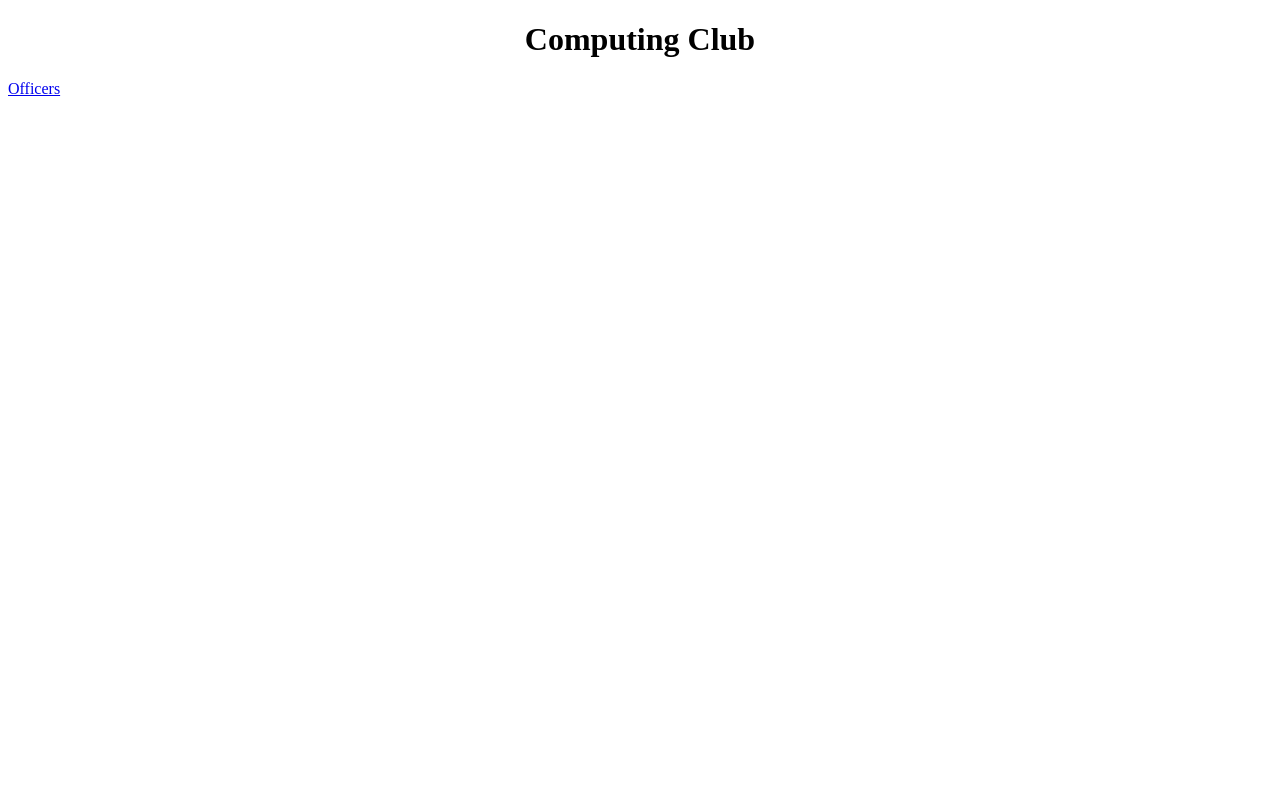
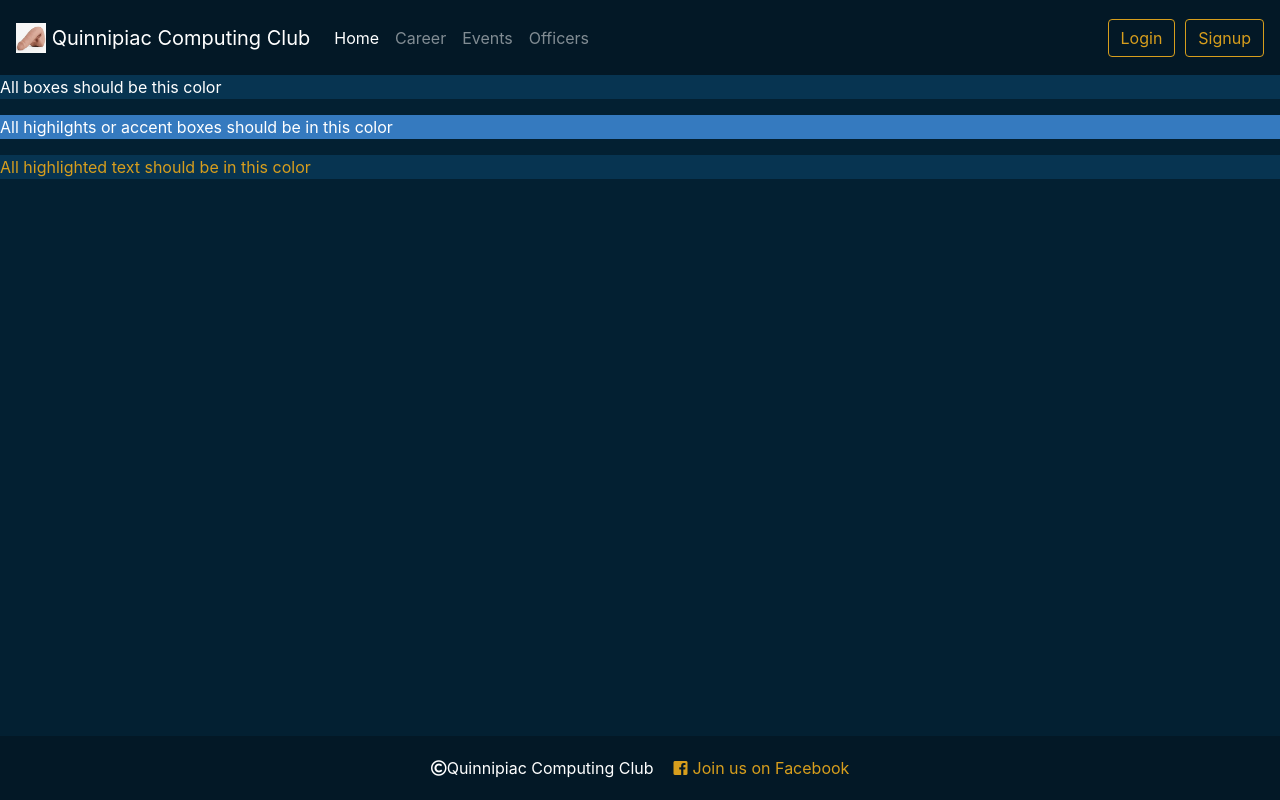
Before and after one commit to MRusso28/ComputingClub, a plain HTML site: page index.html in a window 1280 px wide. Drawn offline with nearby package versions, Linux system fonts and the light colour scheme.

Commit message:
add start of index and styling

```diff
--- a/css/main.css
+++ b/css/main.css
@@ -1,14 +1,106 @@
 h1{
   text-align: center;
 }
+
 .card{
   width: 90%;
   max-height: 100%;
 }
-img{
-  width: 100%;
-}
+
 .card-text{
   max-height: 100%;
   height: 100px;
 }
+
+body {
+	background-color: #032032;
+}
+
+.navbar {
+	background-color: #031826;
+  height: 75px;
+}
+
+.content > h1 {
+	text-align: center;
+}
+
+.info-box{
+  background: #073451; darker blue
+}
+
+.highlight-box{
+  background: #357abf; /*lighter blue*/
+}
+
+.gen-text{
+  color: white;
+}
+
+.font-highlight{
+  color: #d79e1d;
+}
+
+.signup-form, .login-form{
+  margin: 0;
+}
+
+.login-form{
+  margin-right: 10px;
+}
+
+.btn-signup, .btn-login{
+  color: #d79e1d;
+  background-color: transparent;
+  background-image: none;
+  border-color: #d79e1d;
+}
+
+.btn-signup:hover, .btn-login:hover{
+  color: #E7C477;
+  background-color: #E7C477;
+  background-image: none;
+  border-color: #E3BB60;
+  color: #031826;
+}
+
+.btn-signup:active, .btn-login:active{
+  color: #E7C477;
+  background-color: #F3E1BB;
+  background-image: none;
+  border-color: #E3BB60;
+  color: #031826;
+}
+
+.footer{
+  position: fixed;
+  bottom: 0;
+  right: 0;
+  left: 0;
+  background-color: #031826;
+  color: white;
+  padding-top: 20px;
+  padding-bottom: 20px;
+  display: flex;
+  flex-direction: row;
+  justify-content: center;
+}
+
+.fa-facebook-square{
+  margin-left: 20px !important;
+  margin-right: 5px !important;
+}
+
+.fb-link{
+  color: #d79e1d;
+}
+
+.fb-link:hover{
+  color: #357abf;
+}
+
+
+
+@media screen and (max-width: 885px) {
+
+}
--- a/index.html
+++ b/index.html
@@ -1,24 +1,78 @@
-<!DOCTYPE html>
+
 <html>
 
 <head>
-  <link rel="stylesheet" href="css/main.css">
-  <meta name="viewport" content="width=device-width, initial-scale=1">
-  <link rel="stylesheet" href="https://cdnjs.cloudflare.com/ajax/libs/font-awesome/4.7.0/css/font-awesome.min.css">
+  <meta name="viewport" content="width=device-width, initial-scale=1, shrink-to-fit=no">
+  <link rel="stylesheet" href="https://stackpath.bootstrapcdn.com/bootstrap/4.1.3/css/bootstrap.min.css" integrity="sha384-MCw98/SFnGE8fJT3GXwEOngsV7Zt27NXFoaoApmYm81iuXoPkFOJwJ8ERdknLPMO" crossorigin="anonymous">
+  <script src="https://code.jquery.com/jquery-3.3.1.slim.min.js" integrity="sha384-q8i/X+965DzO0rT7abK41JStQIAqVgRVzpbzo5smXKp4YfRvH+8abtTE1Pi6jizo" crossorigin="anonymous"></script>
+  <script src="https://cdnjs.cloudflare.com/ajax/libs/popper.js/1.14.3/umd/popper.min.js" integrity="sha384-ZMP7rVo3mIykV+2+9J3UJ46jBk0WLaUAdn689aCwoqbBJiSnjAK/l8WvCWPIPm49" crossorigin="anonymous"></script>
+  <script src="https://stackpath.bootstrapcdn.com/bootstrap/4.1.3/js/bootstrap.min.js" integrity="sha384-ChfqqxuZUCnJSK3+MXmPNIyE6ZbWh2IMqE241rYiqJxyMiZ6OW/JmZQ5stwEULTy" crossorigin="anonymous"></script>
+  <link rel="stylesheet" href="css/main.css"/>
+  <link rel="stylesheet" href="https://use.fontawesome.com/releases/v5.5.0/css/all.css" integrity="sha384-B4dIYHKNBt8Bc12p+WXckhzcICo0wtJAoU8YZTY5qE0Id1GSseTk6S+L3BlXeVIU" crossorigin="anonymous">
 </head>
 
 <body>
-  <h1> Computing Club </h1>
-  <nav class="navbar">
-    <a href="currentOfficers.html" class="nav-links">Officers</a>
+  <nav class="navbar navbar-expand-lg navbar-dark">
+    <a class="navbar-brand" href="index.html">
+      <img src="images/logo.jpg" height="30" class="d-inline-block align-top" alt="">
+      Quinnipiac Computing Club
+    </a>
+    <button class="navbar-toggler" type="button" data-toggle="collapse" data-target="#navbarSupportedContent" aria-controls="navbarSupportedContent" aria-expanded="false" aria-label="Toggle navigation">
+      <span class="navbar-toggler-icon"></span>
+    </button>
 
-  </nav>
-  <div class="carousel">
+    <div class="collapse navbar-collapse" id="navbarSupportedContent">
+      <ul class="navbar-nav mr-auto">
+        <li class="nav-item active">
+          <a class="nav-link" href="index.html">Home<span class="sr-only">(current)</span></a>
+        </li>
+        <li class="nav-item">
+          <a class="nav-link" href="">Career</a>
+        </li>
+        <li class="nav-item">
+          <a class="nav-link" href="">Events</a>
+        </li>
+        <li class="nav-item">
+          <a class="nav-link" href="">Officers</a>
+        </li>
+      </ul>
+      <form class="form-inline login-form">
+        <a><button class="btn btn-login" type="button">Login</button></a>
+      </form>
+      <form class="form-inline signup-form">
+        <a><button class="btn btn-signup" type="button">Signup</button></a>
+      </form>
+    </nav>
+  <div class="content">
+
+    <div class="info-box">
+      <p class="gen-text">
+        All boxes should be this color
+      </p>
+    </div>
+
+    <div class="highlight-box">
+      <p class="gen-text">
+        All highilghts or accent boxes should be in this color
+      </p>
+    </div>
+
+    <div class="info-box">
+      <p class="font-highlight">
+        All highlighted text should be in this color
+      </p>
+
+    </div>
 
   </div>
 
-  <footer>
-    </footer>
+  <!-- Footer -->
+  <footer class="footer">
+      <span><i class="far fa-copyright"></i>Quinnipiac Computing Club</span>
+      <a href="https://www.facebook.com/groups/QuinnipiacComputingClub/" class="fb-link"><i class="fab fa-facebook-square"></i>Join us on Facebook</a>
+  </footer>
+
+
 </body>
 
 </html>
```
Also changed, not shown: images/logo.jpg (added).
